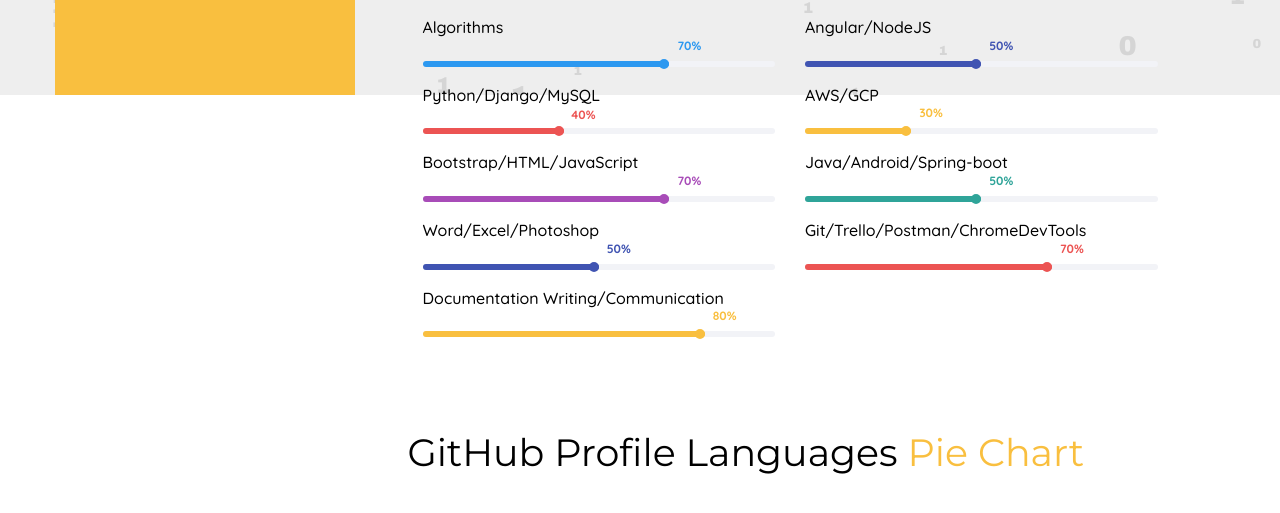
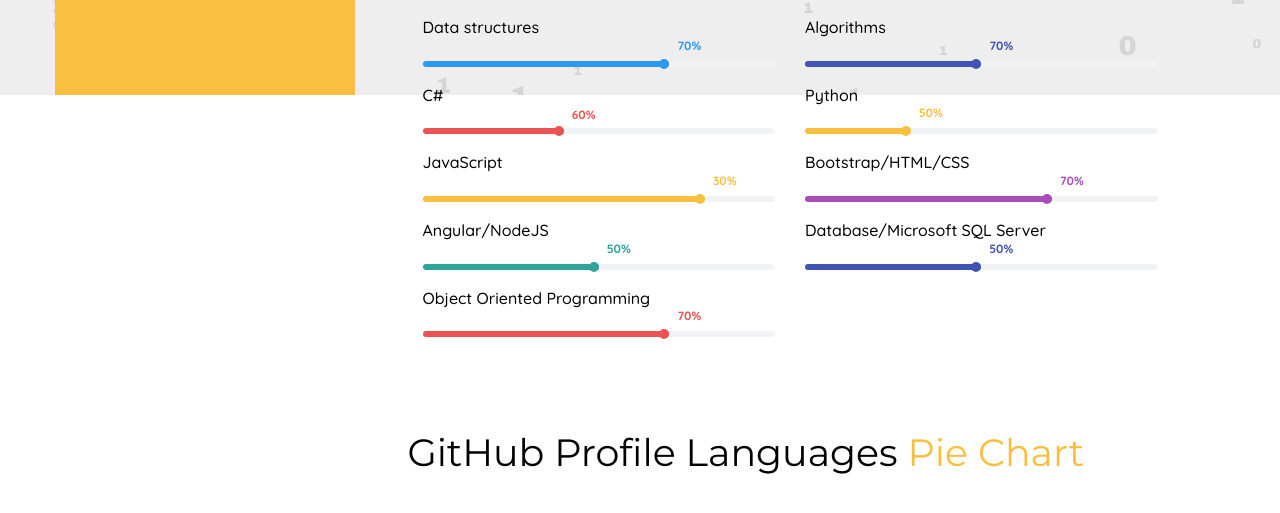
Before and after one commit to Shubhamjain45/Shubhamjain45.github.io, a plain HTML site: page index.html in a window 1280 px wide. Shown: the part 705-1218 px from the top of the page. Drawn offline with Linux system fonts and the light colour scheme; grey boxes are pictures that could not be loaded; a web font is replaced by a local one.

Commit message:
Update index.html

```diff
--- a/index.html
+++ b/index.html
@@ -157,7 +157,7 @@
 						 <div class="row">
 							<div class="col-md-6 animate-box" data-animate-effect="fadeInLeft">
 							   <div class="progress-wrap">
-								  <h3 style="font-weight: 500;">Algorithms</h3>
+								  <h3 style="font-weight: 500;">Data structures</h3>
 								  <div class="progress">
 									 <div class="progress-bar color-1" role="progressbar" aria-valuenow="70"
 										aria-valuemin="0" aria-valuemax="100" style="width:70%">
@@ -168,10 +168,32 @@
 							</div>
 							 <div class="col-md-6 animate-box" data-animate-effect="fadeInRight">
 							   <div class="progress-wrap">
-								  <h3 style="font-weight: 500;">Angular/NodeJS</h3>
+								  <h3 style="font-weight: 500;">Algorithms</h3>
 								  <div class="progress">
 									 <div class="progress-bar color-6" role="progressbar" aria-valuenow="50"
 										aria-valuemin="0" aria-valuemax="100" style="width:50%">
+										<span>70%</span>
+									 </div>
+								  </div>
+							   </div>
+							</div>
+							<div class="col-md-6 animate-box" data-animate-effect="fadeInRight">
+							   <div class="progress-wrap">
+								  <h3 style="font-weight: 500;">C#</h3>
+								  <div class="progress">
+									 <div class="progress-bar color-2" role="progressbar" aria-valuenow="40"
+										aria-valuemin="0" aria-valuemax="100" style="width:40%">
+										<span>60%</span>
+									 </div>
+								  </div>
+							   </div>
+							</div>
+							<div class="col-md-6 animate-box" data-animate-effect="fadeInLeft">
+							   <div class="progress-wrap">
+								  <h3 style="font-weight: 500;">Python</h3>
+								  <div class="progress">
+									 <div class="progress-bar color-3" role="progressbar" aria-valuenow="30"
+										aria-valuemin="0" aria-valuemax="100" style="width:30%">
 										<span>50%</span>
 									 </div>
 								  </div>
@@ -179,21 +201,10 @@
 							</div>
 							<div class="col-md-6 animate-box" data-animate-effect="fadeInRight">
 							   <div class="progress-wrap">
-								  <h3 style="font-weight: 500;">Python/Django/MySQL</h3>
+								  <h3 style="font-weight: 500;">JavaScript</h3>
 								  <div class="progress">
-									 <div class="progress-bar color-2" role="progressbar" aria-valuenow="40"
-										aria-valuemin="0" aria-valuemax="100" style="width:40%">
-										<span>40%</span>
-									 </div>
-								  </div>
-							   </div>
-							</div>
-							<div class="col-md-6 animate-box" data-animate-effect="fadeInLeft">
-							   <div class="progress-wrap">
-								  <h3 style="font-weight: 500;">AWS/GCP</h3>
-								  <div class="progress">
-									 <div class="progress-bar color-3" role="progressbar" aria-valuenow="30"
-										aria-valuemin="0" aria-valuemax="100" style="width:30%">
+									 <div class="progress-bar color-3" role="progressbar" aria-valuenow="80"
+										aria-valuemin="0" aria-valuemax="100" style="width:80%">
 										<span>30%</span>
 									 </div>
 								  </div>
@@ -201,7 +212,7 @@
 							</div>
 							<div class="col-md-6 animate-box" data-animate-effect="fadeInRight">
 							   <div class="progress-wrap">
-								  <h3 style="font-weight: 500;">Bootstrap/HTML/JavaScript</h3>
+								  <h3 style="font-weight: 500;">Bootstrap/HTML/CSS</h3>
 								  <div class="progress">
 									 <div class="progress-bar color-4" role="progressbar" aria-valuenow="70"
 										aria-valuemin="0" aria-valuemax="100" style="width:70%">
@@ -212,7 +223,7 @@
 							</div>
 							<div class="col-md-6 animate-box" data-animate-effect="fadeInLeft">
 							   <div class="progress-wrap">
-								  <h3 style="font-weight: 500;">Java/Android/Spring-boot</h3>
+								  <h3 style="font-weight: 500;">Angular/NodeJS</h3>
 								  <div class="progress">
 									 <div class="progress-bar color-5" role="progressbar" aria-valuenow="50"
 										aria-valuemin="0" aria-valuemax="100" style="width:50%">
@@ -223,7 +234,7 @@
 							</div>
 							<div class="col-md-6 animate-box" data-animate-effect="fadeInRight">
 							   <div class="progress-wrap">
-								  <h3 style="font-weight: 500;">Word/Excel/Photoshop</h3>
+								  <h3 style="font-weight: 500;">Database/Microsoft SQL Server</h3>
 								  <div class="progress">
 									 <div class="progress-bar color-6" role="progressbar" aria-valuenow="50"
 										aria-valuemin="0" aria-valuemax="100" style="width:50%">
@@ -234,7 +245,7 @@
 							</div>
 							<div class="col-md-6 animate-box" data-animate-effect="fadeInLeft">
 							   <div class="progress-wrap">
-								  <h3 style="font-weight: 500;">Git/Trello/Postman/ChromeDevTools</h3>
+								  <h3 style="font-weight: 500;">Object Oriented Programming</h3>
 								  <div class="progress">
 									 <div class="progress-bar color-7" role="progressbar" aria-valuenow="70"
 										aria-valuemin="0" aria-valuemax="100" style="width:70%">
@@ -243,17 +254,7 @@
 								  </div>
 							   </div>
 							</div>
-							<div class="col-md-6 animate-box" data-animate-effect="fadeInRight">
-							   <div class="progress-wrap">
-								  <h3 style="font-weight: 500;">Documentation Writing/Communication</h3>
-								  <div class="progress">
-									 <div class="progress-bar color-3" role="progressbar" aria-valuenow="80"
-										aria-valuemin="0" aria-valuemax="100" style="width:80%">
-										<span>80%</span>
-									 </div>
-								  </div>
-							   </div>
-							</div>
+
 						 </div>
 						  </div>
 				   </section>
```
